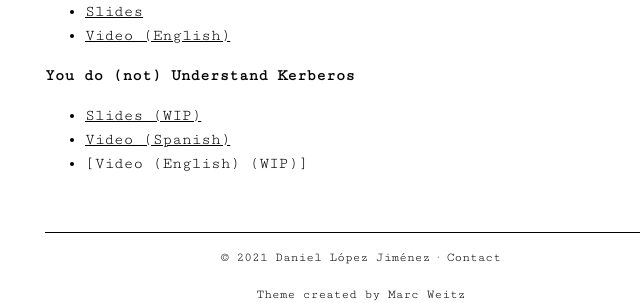
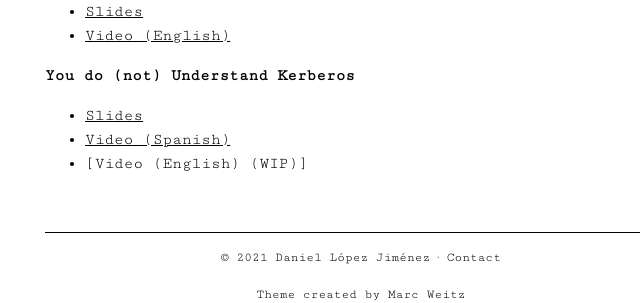
Before and after one commit to attl4s/attl4s.github.io, a Jekyll site: the page built from index.md, in a window 1280 px wide. Shown: the part 817-1120 px from the top of the page, without its empty margins (279-919 px from the left). Built offline with Jekyll 4.4.1, drawn with Linux system fonts in a browser that asks for light colours.

Commit message:
Removing WIP

```diff
--- a/index.md
+++ b/index.md
@@ -24,6 +24,6 @@ title: Blog
 * [Video (English)](https://vimeo.com/502507556)
 
 **You do (not) Understand Kerberos**
-* [Slides (WIP)](https://attl4s.github.io/assets/pdf/You_do_(not)_Understand_Kerberos.pdf)
+* [Slides](https://attl4s.github.io/assets/pdf/You_do_(not)_Understand_Kerberos.pdf)
 * [Video (Spanish)](https://youtu.be/5uhk2PKkDdw)
 * [Video (English) (WIP)]
```
